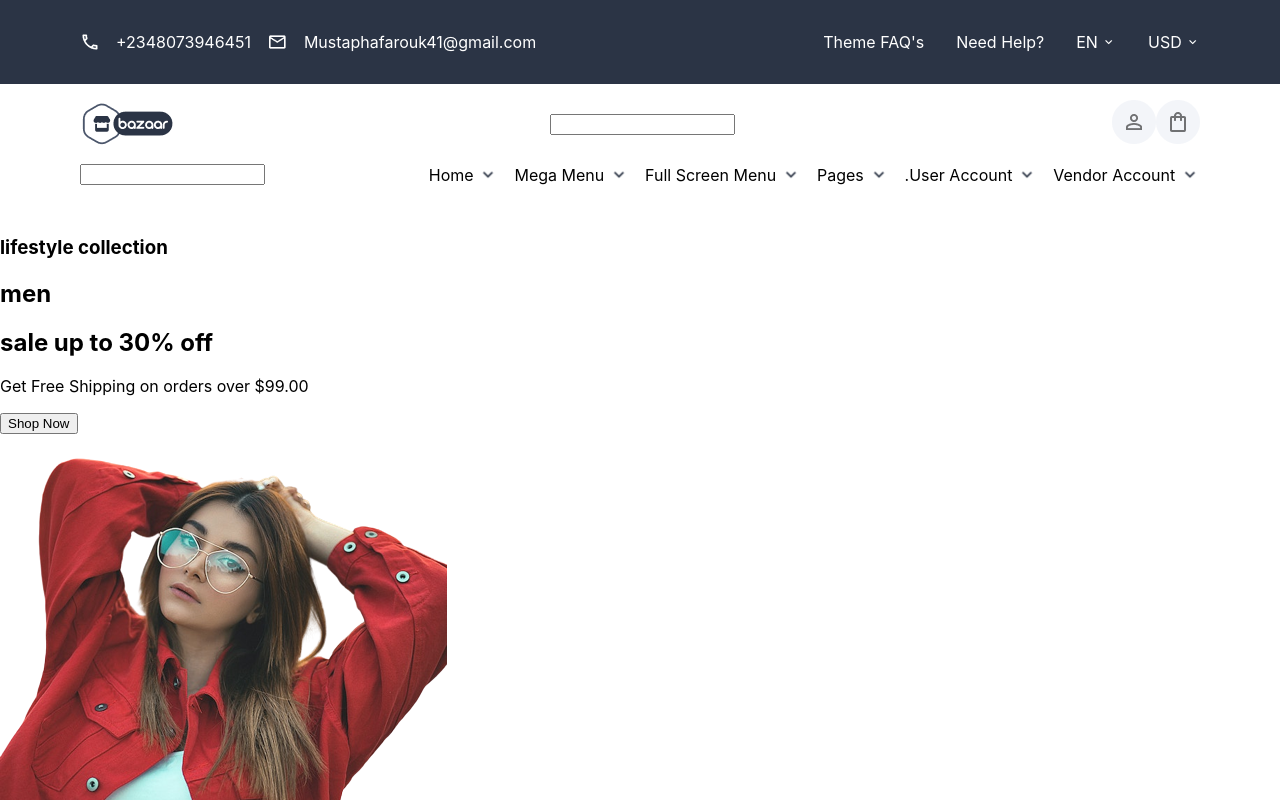
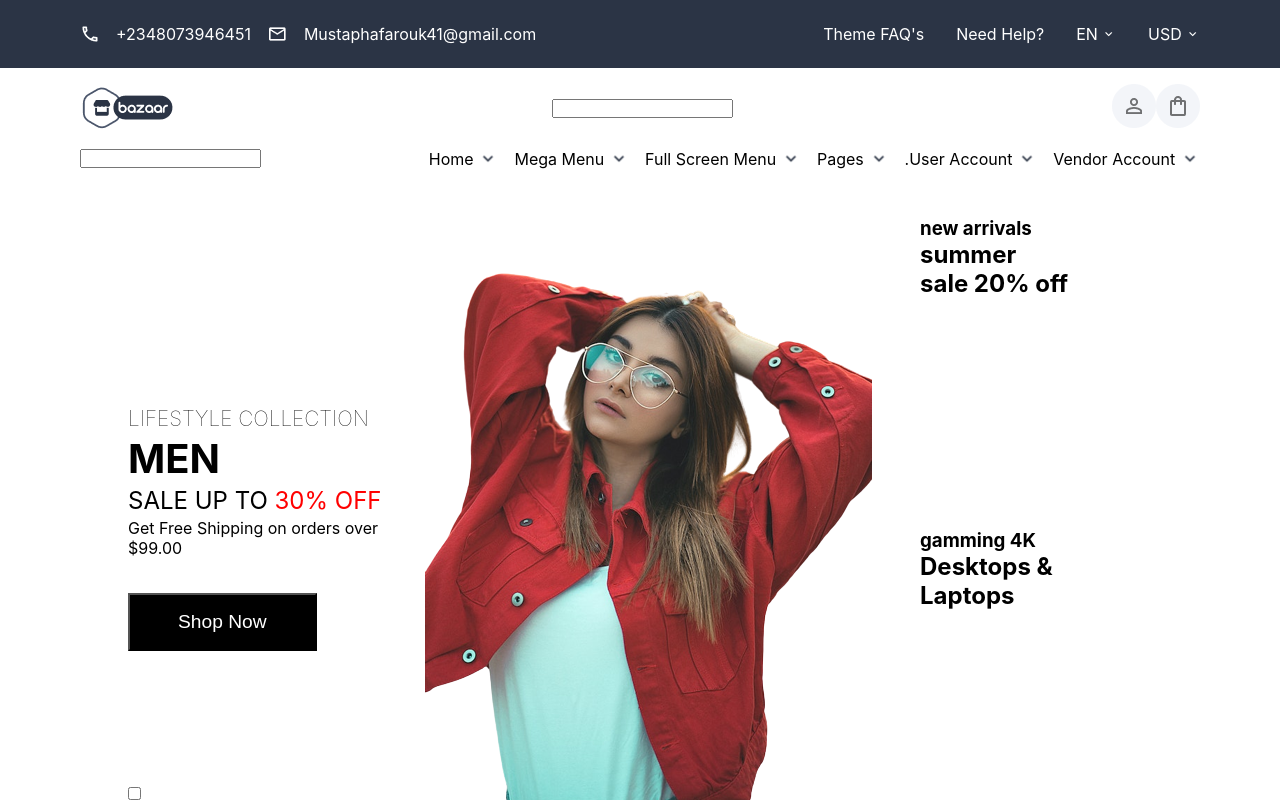
Before and after one commit to Farouk-ayo/ecommerce-, a React (Create React App) app: page / in a window 1280 px wide. Shown: the top 800 px of the page. Built offline with nearby package versions, Linux system fonts and the light colour scheme.

Commit message:
adding the new arrival charts and gaming

```diff
--- a/src/UI/Header.module.css
+++ b/src/UI/Header.module.css
@@ -10,7 +10,7 @@
   justify-content: space-between;
   align-items: center;
   background-color: #2b3445;
-  padding: 0rem 5rem;
+  padding: 1.5rem 5rem;
 }
 
 .contact {
--- a/src/UI/Main.js
+++ b/src/UI/Main.js
@@ -4,20 +4,21 @@ import classes from "./Main.module.css";
 const Main = () => {
   return (
     <main className={classes.main}>
-      <section>
-        <div>
+      <section className={classes.collection}>
+        <div className={classes.mainText}>
           <h3>lifestyle collection</h3>
           <h1>men</h1>
-          <h2>sale up to 30% off</h2>
+          <h2>
+            sale up to <span className={classes.reddie}>30% off</span>{" "}
+          </h2>
           <p>Get Free Shipping on orders over $99.00</p>
-          <button>Shop Now</button>
+          <button className={classes.shopNow}>Shop Now</button>
+          <input type="checkbox" name="" id="" />
+          <input type="checkbox" name="" id="" />
         </div>
         <img src={mainImage} alt="" />
-
-        <input type="checkbox" name="" id="" />
-        <input type="checkbox" name="" id="" />
       </section>
-      <section>
+      <section className={classes.arrivals}>
         <div>
           <span>
             <h3>new arrivals</h3>
@@ -29,7 +30,7 @@ const Main = () => {
         </div>
         <img src="" alt="" />
       </section>
-      <section>
+      <section className={classes.gaming}>
         <div>
           <span>
             <h3>gamming 4K</h3>
--- a/src/UI/Main.module.css
+++ b/src/UI/Main.module.css
@@ -1,3 +1,72 @@
 .main {
   display: grid;
+  grid-template-columns: repeat(8, 1fr);
+  grid-template-rows: max-content, 1fr, 1fr;
+  padding: 1rem 5rem;
 }
+
+.collection {
+  display: flex;
+  flex-direction: row;
+  justify-content: space-between;
+  align-items: center;
+  grid-column: 1/7;
+  grid-row: 1/3;
+  padding: 2rem 3rem;
+}
+.collection image {
+  align-self: flex-end;
+}
+.collection input {
+  position: absolute;
+  bottom: 0;
+}
+.mainText {
+  display: flex;
+  flex-direction: column;
+  gap: 0.2rem;
+}
+.mainText h1,
+.mainText h2,
+.mainText h3 {
+  text-transform: uppercase;
+}
+.mainText h3 {
+  font-size: 1.3rem;
+  font-weight: lighter;
+}
+
+.mainText h1 {
+  font-size: 2.5rem;
+  font-weight: 700;
+}
+.mainText h2 {
+  font-size: 1.5rem;
+  font-weight: 400;
+}
+.mainText p {
+  font-size: 1rem;
+}
+
+.reddie {
+  color: red;
+}
+
+.arrivals {
+  grid-column: 7/9;
+  grid-row: 1/2;
+}
+
+.gaming {
+  grid-column: 7/9;
+  grid-row: 2/3;
+}
+
+.shopNow {
+  background-color: black;
+  padding: 1rem 3rem;
+  font-size: 1.2rem;
+  color: white;
+  margin-top: 2rem;
+  align-self: flex-start;
+}
--- a/src/index.css
+++ b/src/index.css
@@ -5,6 +5,9 @@ body {
     sans-serif;
   -webkit-font-smoothing: antialiased;
   -moz-osx-font-smoothing: grayscale;
+}
 
-
+* {
+  padding: 0;
+  margin: 0;
 }
```
